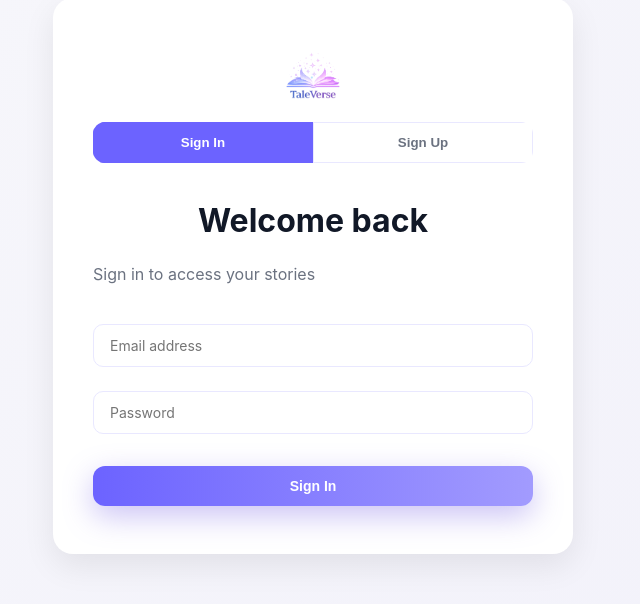
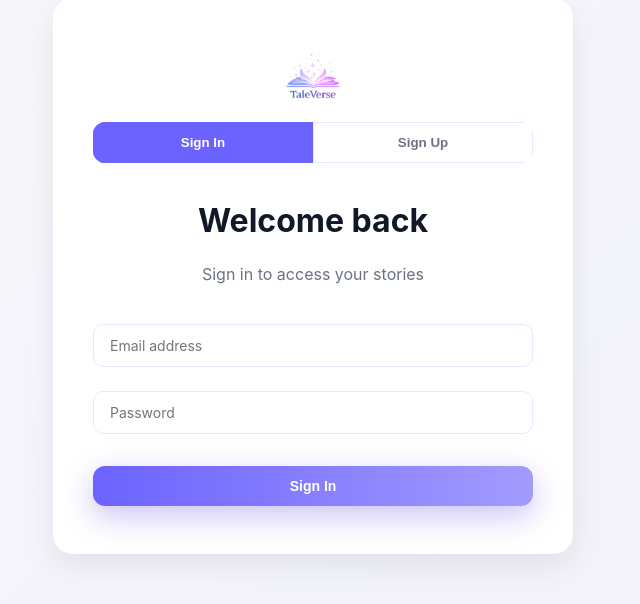
Before and after one commit to Kritish2277/TaleVerse_, a React (Vite) app in the folder client/: page /auth in a window 1280 px wide. Shown: the part 124-728 px from the top of the page, without its empty margins (327-967 px from the left). Built offline with nearby package versions, Linux system fonts and the light colour scheme; no server answers.

Commit message:
fix welcome image layout

```diff
--- a/client/src/styles/global.css
+++ b/client/src/styles/global.css
@@ -290,6 +290,8 @@ body {
   max-width: 520px;
   box-shadow: 0 12px 32px rgba(0, 0, 0, 0.08);
   animation: slideUp 0.5s ease-out;
+  text-align: center;
+  overflow: hidden;
 }
 
 .welcome-card h2, .auth-card h2, .why-card h2 {
@@ -310,11 +312,11 @@ body {
 
 .welcome-img {
   width: 100%;
-  max-width: 320px;
+  max-width: 260px;
   height: auto;
-  margin: 0 auto 32px;
+  margin: 0 auto 24px;
   display: block;
-  border-radius: 12px;
+  object-fit: contain;
 }
 
 .home-img {
```
